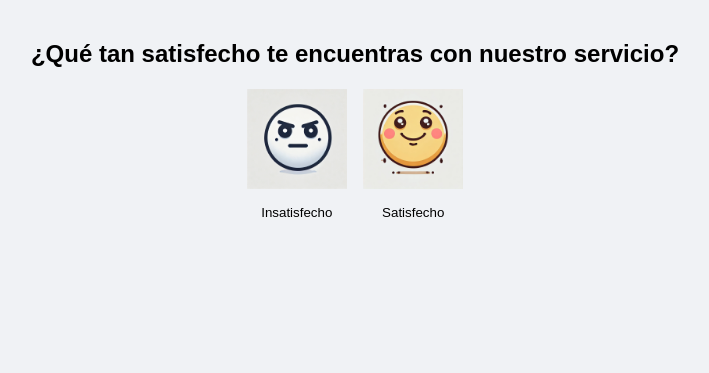
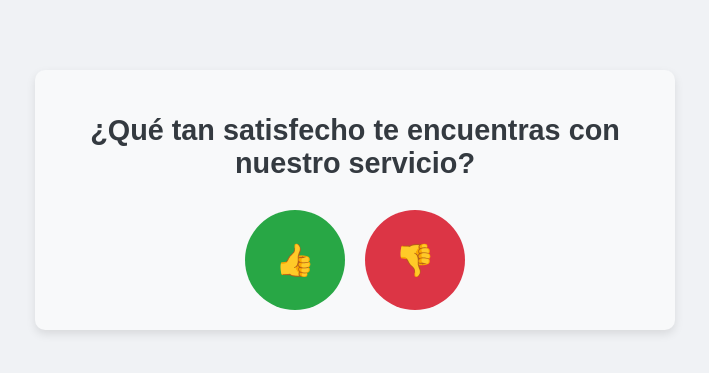
Before and after one commit to danvelcam/CruceDSalas, a Django app: page /valoracion/ in a window 1280 px wide. Shown: the part 70-443 px from the top of the page, without its empty margins (285-994 px from the left). Run offline with Django 5.2, Linux system fonts and the light colour scheme.

Commit message:
feat:valoracion fixed

```diff
--- a/app/rooms/templates/rooms/valoracion.html
+++ b/app/rooms/templates/rooms/valoracion.html
@@ -3,21 +3,79 @@
 
 {% block content %}
 <div class="feedback-container">
-    <h2>¿Qué tan satisfecho te encuentras con nuestro servicio?</h2>
-    <form method="POST" action="{% url 'valorar_experiencia' %}">
+    <h2 class="text-center my-4">¿Qué tan satisfecho te encuentras con nuestro servicio?</h2>
+    <form method="POST" action="{% url 'valorar_experiencia' %}" class="d-flex justify-content-center align-items-center gap-4">
         {% csrf_token %}
-        <div class="ratings">
-            <!-- Botón para Insatisfecho -->
-            <button type="submit" name="valoracion" value="negativa" style="border: none; background: none;">
-                <img src="{% static 'images/dissatisfied.png' %}" alt="Insatisfecho" style="width: 100px; height: auto; cursor: pointer;">
-                <p>Insatisfecho</p>
-            </button>
-            <!-- Botón para Satisfecho -->
-            <button type="submit" name="valoracion" value="positiva" style="border: none; background: none;">
-                <img src="{% static 'images/satisfied.png' %}" alt="Satisfecho" style="width: 100px; height: auto; cursor: pointer;">
-                <p>Satisfecho</p>
-            </button>
-        </div>
+        <button type="submit" name="valoracion" value="positiva"
+        class="feedback-btn feedback-btn-positive">
+            👍
+        </button>
+        <button type="submit" name="valoracion" value="negativa"
+        class="feedback-btn feedback-btn-negative">
+            👎
+        </button>
     </form>
 </div>
+
+<style>
+.feedback-container {
+    text-align: center;
+    margin: 50px auto;
+    max-width: 600px;
+    padding: 20px;
+    background: #f8f9fa;
+    border-radius: 10px;
+    box-shadow: 0px 4px 10px rgba(0, 0, 0, 0.1);
+}
+
+h2 {
+    font-size: 1.8rem;
+    color: #343a40;
+    margin-bottom: 30px;
+}
+
+form {
+    display: flex;
+    justify-content: center;
+    align-items: center;
+    gap: 20px;
+}
+
+.feedback-btn {
+    font-size: 2rem;
+    transition: transform 0.2s, box-shadow 0.2s;
+    width: 100px;
+    height: 100px;
+    border-radius: 50%;
+    display: flex;
+    align-items: center;
+    justify-content: center;
+    border: none;
+    outline: none;
+    cursor: pointer;
+}
+
+.feedback-btn:hover {
+    transform: scale(1.1);
+    box-shadow: 0px 4px 15px rgba(0, 0, 0, 0.2);
+}
+
+.feedback-btn-positive {
+    background-color: #28a745;
+    color: white;
+}
+
+.feedback-btn-positive:hover {
+    background-color: #218838;
+}
+
+.feedback-btn-negative {
+    background-color: #dc3545;
+    color: white;
+}
+
+.feedback-btn-negative:hover {
+    background-color: #c82333;
+}
+</style>
 {% endblock %}
```
Also changed, not shown: app/rooms/static/rooms/valoracion.css (deleted, +0 -17 lines).
